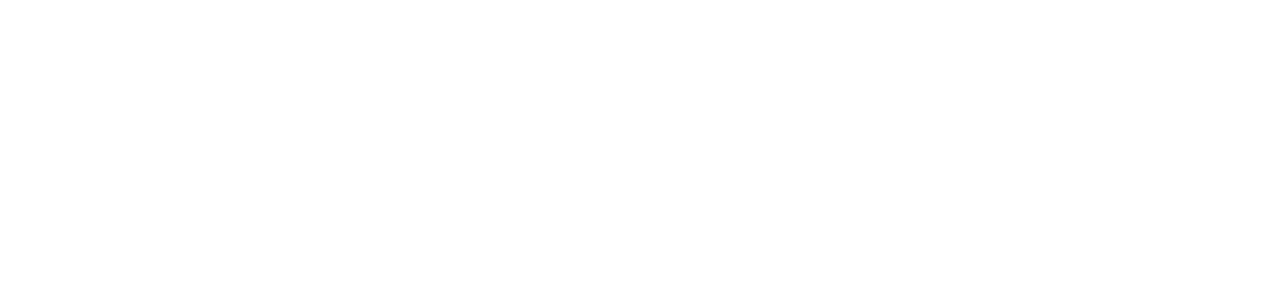
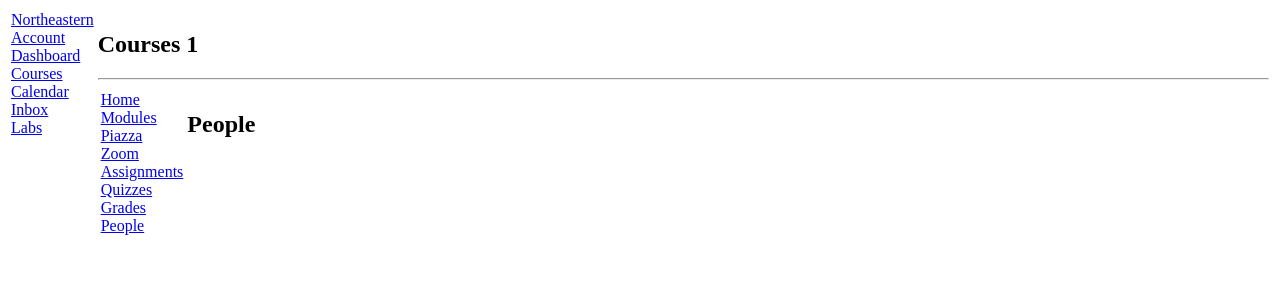
Before and after one commit to roshi2001/Kambaz-next-js, a Next.js app: page /Courses/1/People in a window 1280 px wide. Before the commit this address had no page. Shown: the top 300 px of the page. Built offline with nearby package versions, Linux system fonts and the light colour scheme.

Commit message:
Updated page with GitHub link

```diff
--- a/app/(Kambaz)/Calendar/page.tsx
+++ b/app/(Kambaz)/Calendar/page.tsx
@@ -1,6 +1,6 @@
 export default function Calender() {
     return (
       <div>
-        <h2>Calender</h2>
+        <h2>calender</h2>
       </div>
   );}
--- a/app/(Kambaz)/Courses/[cid]/People/page.tsx
+++ b/app/(Kambaz)/Courses/[cid]/People/page.tsx
@@ -1,5 +1,7 @@
-import { redirect } from "next/navigation";
 
-export default function Page() {
-  redirect("https://northeastern.instructure.com/courses/225999/users");
-}
+export default function People() {
+    return (
+      <div>
+        <h2>People</h2>
+      </div>
+  );}
```
